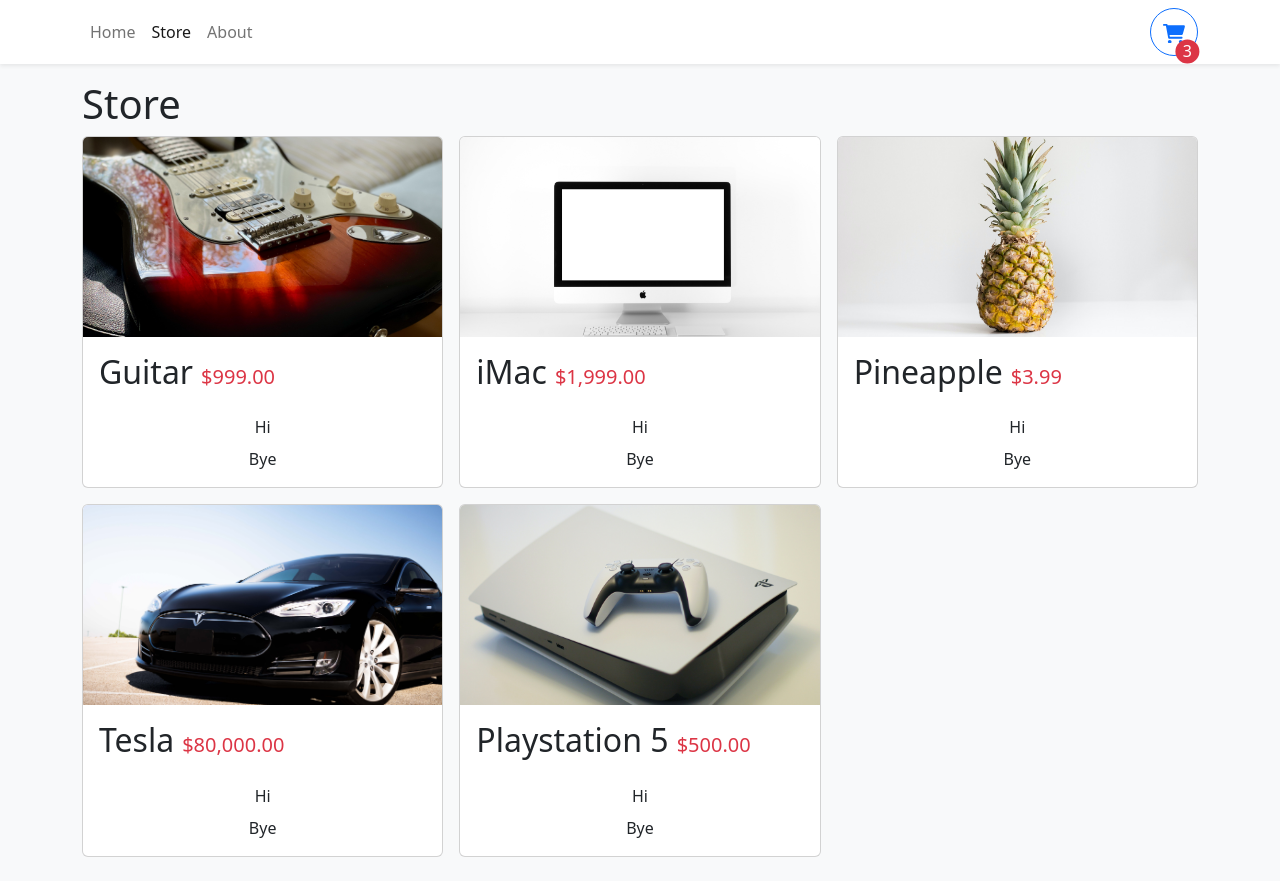
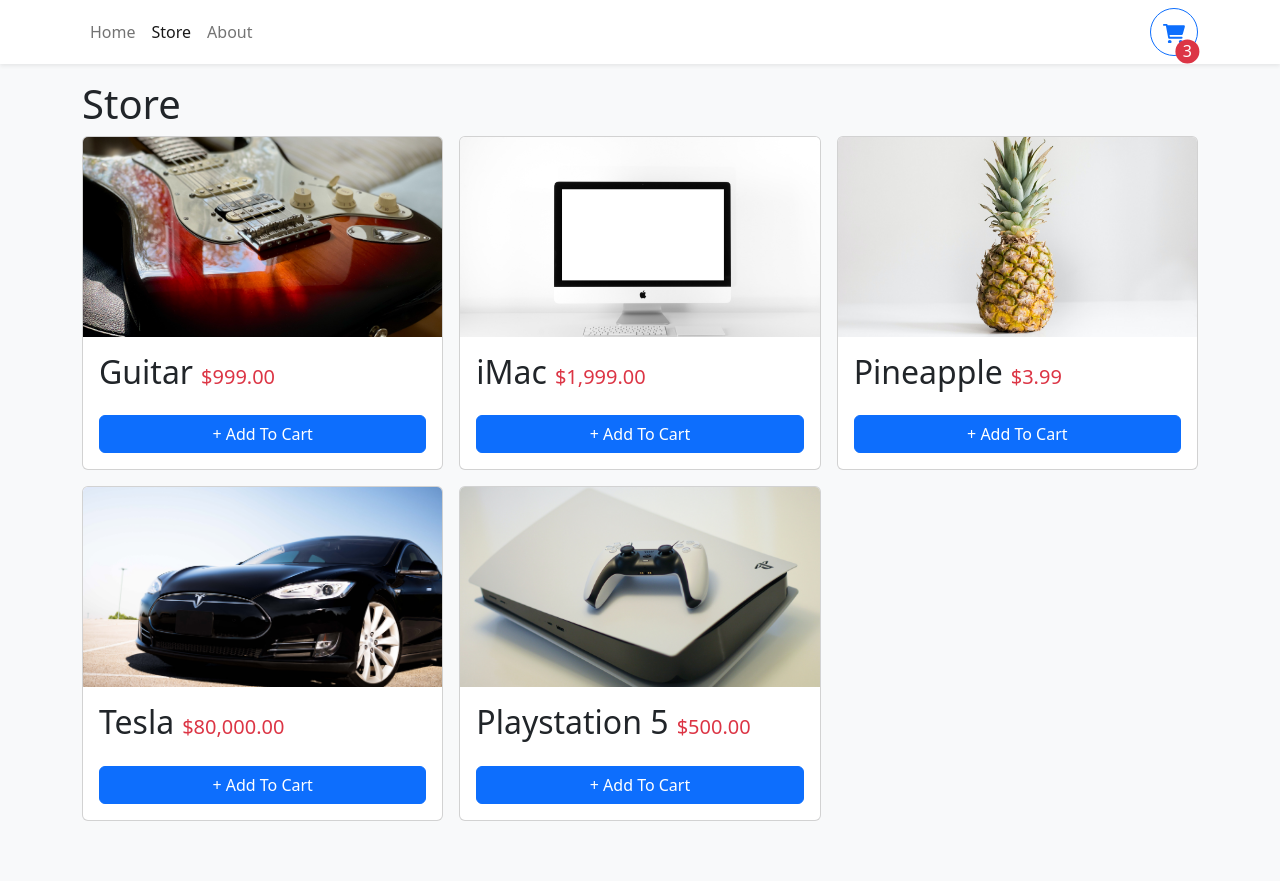
Before and after one commit to oscarnunez1/shopsy-cart, a React (Vite) app: page /store in a window 1280 px wide. After the commit the page ends 845 px from the top, so only its background shows below. Built offline with nearby package versions, Linux system fonts and the light colour scheme.

Commit message:
add cart buttons

```diff
--- a/src/components/StoreItem.tsx
+++ b/src/components/StoreItem.tsx
@@ -10,7 +10,7 @@
 
 export function StoreItem({ id, name, price, imgUrl }: StoreItemProps) {
 
-  const quantity = 1
+  const quantity = 0
 
   return (
     <Card className="h-100">
@@ -29,10 +29,16 @@
           {quantity === 0 ? (
             <Button className="w-100">+ Add To Cart</Button>
           ) : <div className="d-flex align-items-center flex-column" style={{ gap: ".5rem"}}>
-            <div className="d-flex alig-items-center justify-content-center" style={{ gap: ".5rem" }}>
-              Hi
+            <div className="d-flex alig-items-center justify-content-center" style={{ gap: ".5rem" }}
+            >
+              <Button>-</Button>
+              <div>
+                <span className="fs-3">{quantity}</span>
+                cart
+              </div>
+              <Button>+</Button>
             </div>
-            Bye
+            <Button variant="danger" size="sm">Remove</Button>
             </div>}
         </div>
       </Card.Body>
```
